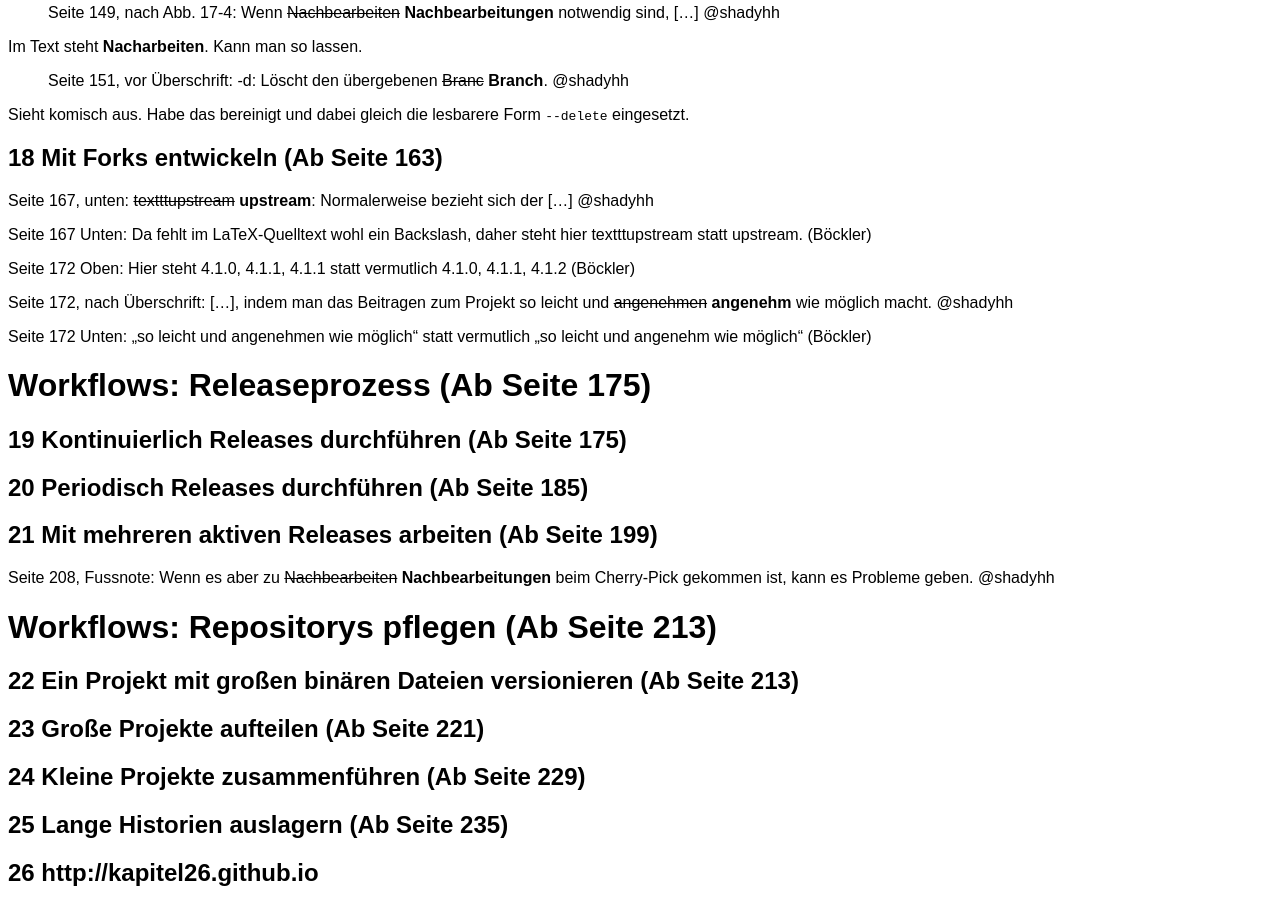
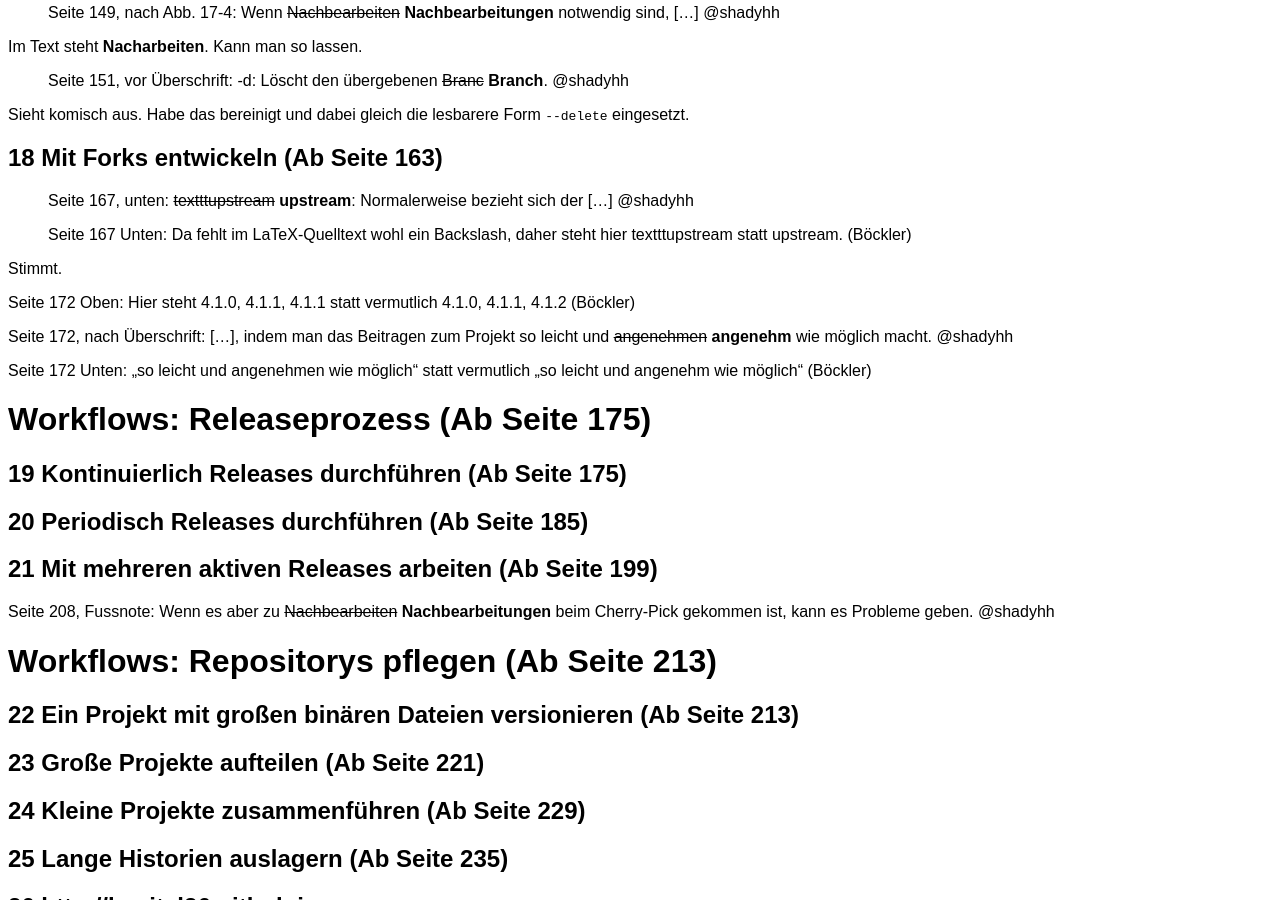
Before and after one commit to kapitel26/gitbuch-feedback, a Jekyll site: the page built from feedback-git-buch-auflage-4.md, in a window 1280 px wide and 900 px high, scrolled down 1750 px. Built offline with Jekyll 4.4.1, drawn with Linux system fonts in a browser that asks for light colours.

```diff
--- a/feedback-git-buch-auflage-4.md
+++ b/feedback-git-buch-auflage-4.md
@@ -89,10 +89,13 @@ Im Text steht **Nacharbeiten**. Kann man so lassen.
 Sieht komisch aus. Habe das bereinigt und dabei gleich die lesbarere Form `--delete` eingesetzt.
 
 ## 18 Mit Forks entwickeln (Ab Seite 163)
-Seite 167, unten: ~~textttupstream~~ **upstream**: Normalerweise bezieht sich der [...] @shadyhh
 
-Seite 167 Unten: Da fehlt im LaTeX-Quelltext wohl ein Backslash, daher
+> Seite 167, unten: ~~textttupstream~~ **upstream**: Normalerweise bezieht sich der [...] @shadyhh
+
+> Seite 167 Unten: Da fehlt im LaTeX-Quelltext wohl ein Backslash, daher
 steht hier textttupstream statt upstream. (Böckler)
+
+Stimmt.
 
 Seite 172 Oben: Hier steht 4.1.0, 4.1.1, 4.1.1 statt vermutlich 4.1.0,
 4.1.1, 4.1.2 (Böckler)
```
